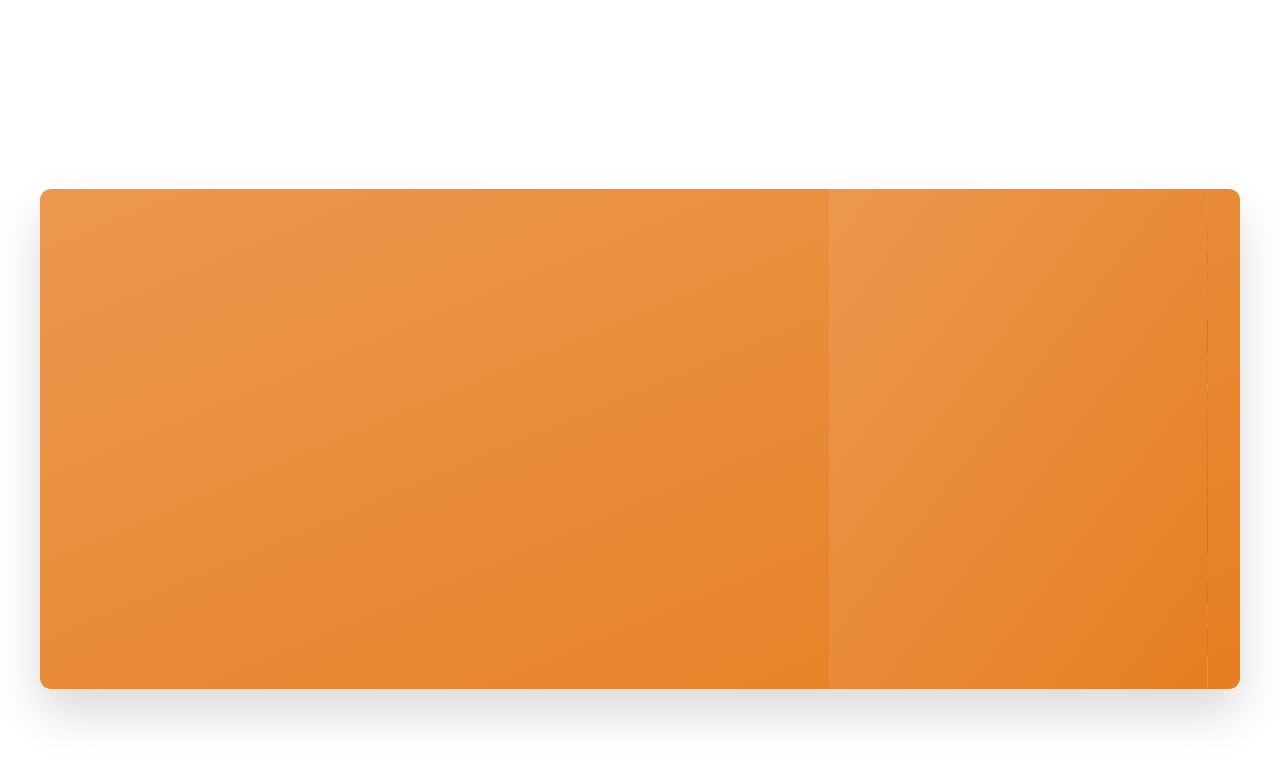
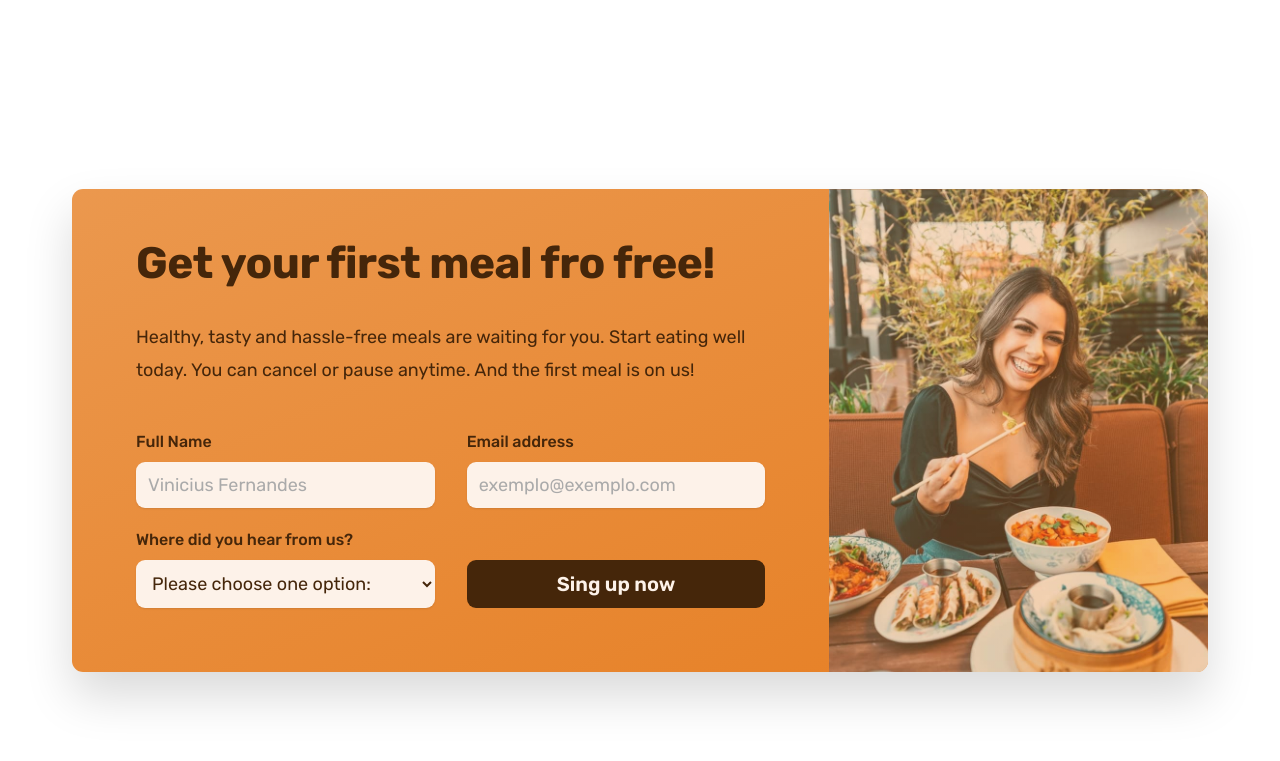
Before and after one commit to schneidervini97/omnifood, a plain HTML site: page index.html in a window 1280 px wide. Shown: the part 5837-6598 px from the top of the page. Drawn offline with nearby package versions, Linux system fonts and the light colour scheme.

Commit message:
section cta pronta

```diff
--- a/css/general.css
+++ b/css/general.css
@@ -130,6 +130,7 @@ body {
   letter-spacing: 0.75px;
 }
 
+.btn,
 .btn:link,
 .btn:visited {
   display: inline-block;
@@ -138,6 +139,11 @@ body {
   font-weight: 600;
   padding: 1.6rem 3.2rem;
   border-radius: 0.9rem;
+
+  /* necessario para o .btn */
+  border: none;
+  cursor: pointer;
+  font-family: inherit;
 
   /* transition: background-color 0.3s;*/
   transition: all 0.3s;
@@ -165,6 +171,18 @@ body {
   background-color: #fdf2e9;
   /* truque para adicionar bora inside */
   box-shadow: inset 0 0 0 0.3rem #fff;
+}
+
+.btn--form {
+  background-color: #45260a;
+  color: #fdf2e9;
+  align-self: end;
+  padding: 1.2rem;
+}
+
+.btn--form:hover {
+  background-color: #fff;
+  color: #555;
 }
 
 .link:link,
@@ -203,6 +221,12 @@ body {
   color: #e67e22;
 }
 
+*:focus {
+  outline: none;
+  box-shadow: 0 0 0 0.8rem rgba(230, 125, 34, 0.5);
+}
+
+/* HELPER/SETTINGS CLASSES */
 .margin-right-sm {
   margin-right: 1.6rem !important;
 }
--- a/css/style.css
+++ b/css/style.css
@@ -475,7 +475,7 @@
   padding: 9.6rem 0;
 }
 
-.cta-grid {
+.cta {
   display: grid;
   grid-template-columns: 2fr 1fr;
   /* background-color: #e67e22; */
@@ -483,16 +483,68 @@
   border-radius: 1.1rem;
 
   background-image: linear-gradient(to right bottom, #eb984e, #e67e22);
-
-  height: 50rem;
+  overflow: hidden;
 }
 
 .cta-text-box {
+  padding: 4.8rem 6.4rem 6.4rem 6.4rem;
+  color: #45260a;
+}
+
+.cta .heading-secondary {
+  color: #45260a;
+  margin-bottom: 3.2rem;
+}
+
+.cta-text {
+  font-size: 1.8rem;
+  line-height: 1.8;
+  margin-bottom: 4.8rem;
 }
 
 .cta-img-box {
-  background-image: linear-gradient(to right bottom, #eb984e, #e67e22),
+  background-image: linear-gradient(
+      to right bottom,
+      rgba(235, 151, 78, 0.35),
+      rgba(230, 125, 34, 0.35)
+    ),
     url(../content/img/eating.jpg);
   background-size: cover;
   background-position: center;
 }
+
+.cta-form {
+  display: grid;
+  grid-template-columns: repeat(2, 1fr);
+  column-gap: 3.2rem;
+  row-gap: 2.4rem;
+}
+
+.cta-form label {
+  display: block;
+  font-size: 1.6rem;
+  font-weight: 500;
+  margin-bottom: 1.2rem;
+}
+
+.cta-form input,
+.cta-form select {
+  width: 100%;
+  padding: 1.2rem;
+  font-size: 1.8rem;
+  color: inherit;
+  font-family: inherit;
+  border: none;
+  background-color: #fdf2e9;
+  border-radius: 0.9rem;
+  box-shadow: 0 0.1rem 0.2rem rgba(0, 0, 0, 0.1);
+}
+
+.cta-form input::placeholder {
+  color: #aaa;
+}
+
+.cta *:focus {
+  outline: none;
+  box-shadow: 0 0 0 0.8rem rgba(253, 242, 233, 0.25);
+}
--- a/index.html
+++ b/index.html
@@ -501,10 +501,37 @@
       </section>
 
       <section class="section-cta">
-        <div class="container cta-grid">
-          <div class="cta-text-box">
-          </div>
-          <div class="cta-img-box">
+        <div class="container">
+          <div class="cta">
+            <div class="cta-text-box">
+              <h2 class="heading-secondary">Get your first meal fro free!</h2>
+              <p class="cta-text">Healthy, tasty and hassle-free meals are waiting for you. Start eating well today. You can cancel or pause anytime. And the first meal is on us!</p>
+
+              <form class="cta-form" action="#">
+                <div>
+                  <label for="full-name">Full Name</label>
+                  <input id="full-name" type="text" placeholder="Vinicius Fernandes" required>
+                </div>
+                <div>
+                  <label for="email">Email address</label>
+                  <input id="email" type="email" placeholder="exemplo@exemplo.com" required>
+                </div>
+                <div>
+                  <label for="select-where">Where did you hear from us?</label>
+                  <select name="" id="select-where" required>
+                    <option value="">Please choose one option:</option>
+                    <option value="friends">Friends and family</option>
+                    <option value="youtube">Youtube video</option>
+                    <option value="podcast">Podcast</option>
+                    <option value="facebook">Facebook ad</option>
+                    <option value="others">Others</option>
+                  </select>
+                </div>
+                <button class="btn btn--form">Sing up now</button>
+              </form>
+            </div>
+            <div class="cta-img-box" role="img" aria-label="woman enjoying food">
+            </div>
           </div>
         </div>
       </section>
```
